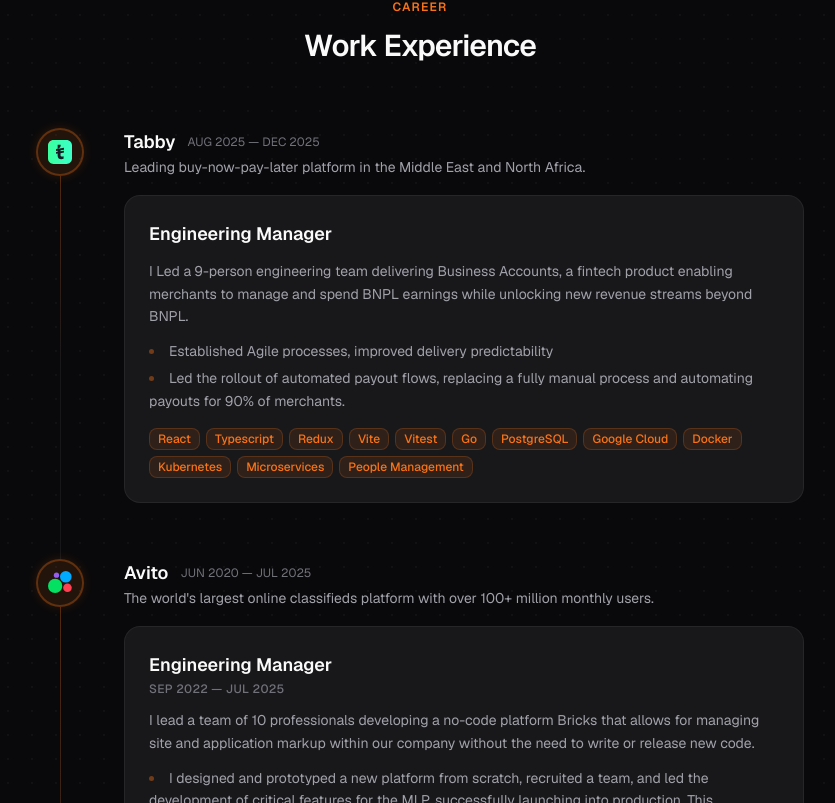
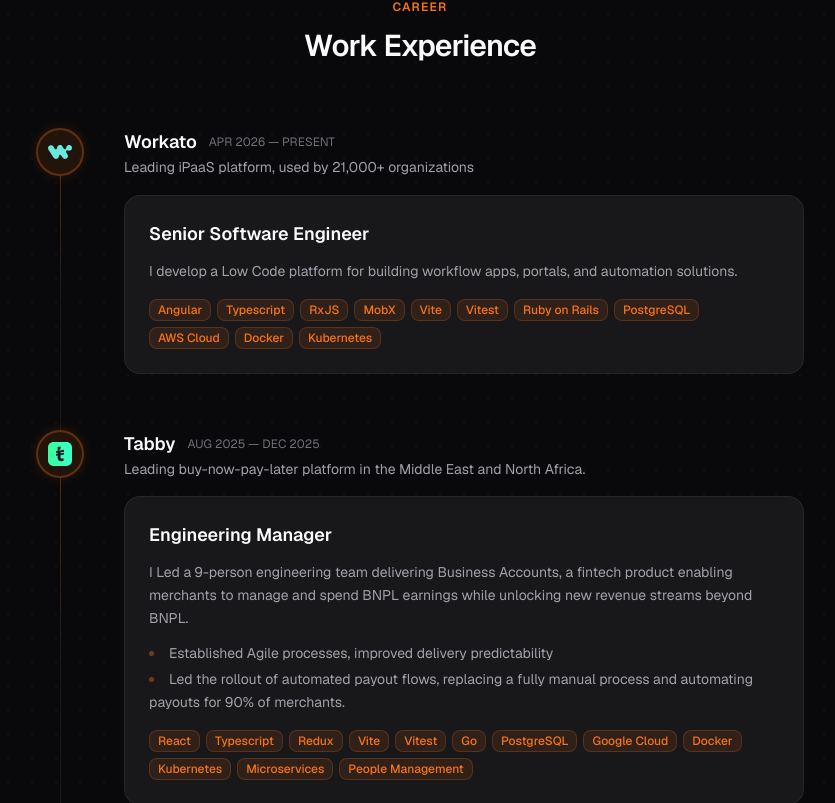
Before and after one commit to avivasyuta/personal-blog, a Next.js app: page / in a window 1280 px wide. Shown: the part 1557-2360 px from the top of the page, without its empty margins (220-1055 px from the left). Built offline with nearby package versions, Linux system fonts and the light colour scheme.

Commit message:
feat: add Workato experience and logo to portfolio

```diff
--- a/src/components/layout/company-timeline-block/company-timeline-block.tsx
+++ b/src/components/layout/company-timeline-block/company-timeline-block.tsx
@@ -82,7 +82,7 @@
             </Link>
 
             <span className="text-xs text-text-tertiary uppercase">
-              {`${formatDate(overallStart)} — ${formatDate(overallEnd)}`}
+              {`${formatDate(overallStart)} — ${overallEnd ? formatDate(overallEnd) : 'Present'}`}
             </span>
           </div>
 
--- a/src/components/layout/sections/experience.tsx
+++ b/src/components/layout/sections/experience.tsx
@@ -2,6 +2,32 @@
 import { CompanyTimelineBlock } from '@/src/components/layout/company-timeline-block';
 
 const workPlaces: CompanyGroup[] = [
+  {
+    company: 'Workato',
+    companyDescription: 'Leading iPaaS platform, used by 21,000+ organizations',
+    companyLogoPath: '/logo/workato.svg',
+    companyLink: 'https://www.workato.com',
+    positions: [
+      {
+        position: 'Senior Software Engineer',
+        startDate: '2026/04',
+        description: 'I develop a Low Code platform for building workflow apps, portals, and automation solutions.',
+        skills: [
+          'Angular',
+          'Typescript',
+          'RxJS',
+          'MobX',
+          'Vite',
+          'Vitest',
+          'Ruby on Rails',
+          'PostgreSQL',
+          'AWS Cloud',
+          'Docker',
+          'Kubernetes',
+        ],
+      },
+    ],
+  },
   {
     company: 'Tabby',
     companyDescription: 'Leading buy-now-pay-later platform in the Middle East and North Africa.',
--- a/src/types/index.ts
+++ b/src/types/index.ts
@@ -22,7 +22,7 @@
 export type Position = {
   position: string;
   startDate: string;
-  endDate: string;
+  endDate?: string;
   description?: string;
   bullets?: Array<string>;
   skills?: Array<string>;
```
Also changed, not shown: public/logo/workato.svg (added), 1 other file (tests, documents, lock files or other folders).
